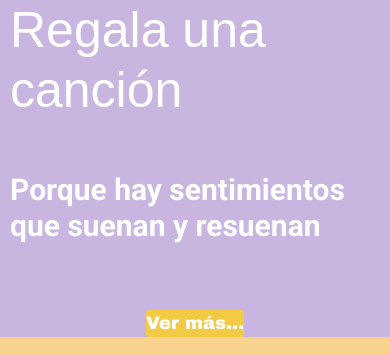
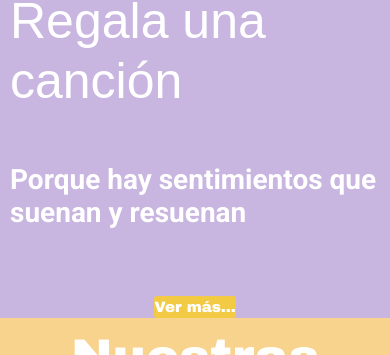
Before and after one commit to ymelissaleon/Estampachitos, a website: page index.html in a window 390 px wide. Shown: the part 1645-2000 px from the top of the page. Drawn offline with nearby package versions, Linux system fonts and the light colour scheme; a web font is replaced by a local one.

```diff
--- a/scss/style.scss
+++ b/scss/style.scss
@@ -195,11 +195,11 @@
         }
 
         h3{
-        font-size: 30px;
+        font-size: 28px;
         }
 
         a{
-            font-size: 18px;
+            font-size: 15px;
         }
     }
 
```
Also changed, not shown: css/style.css.
